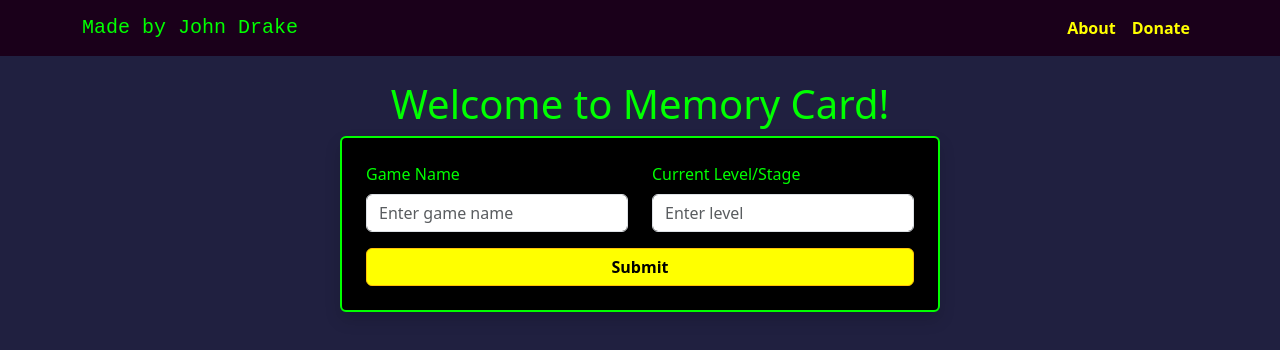
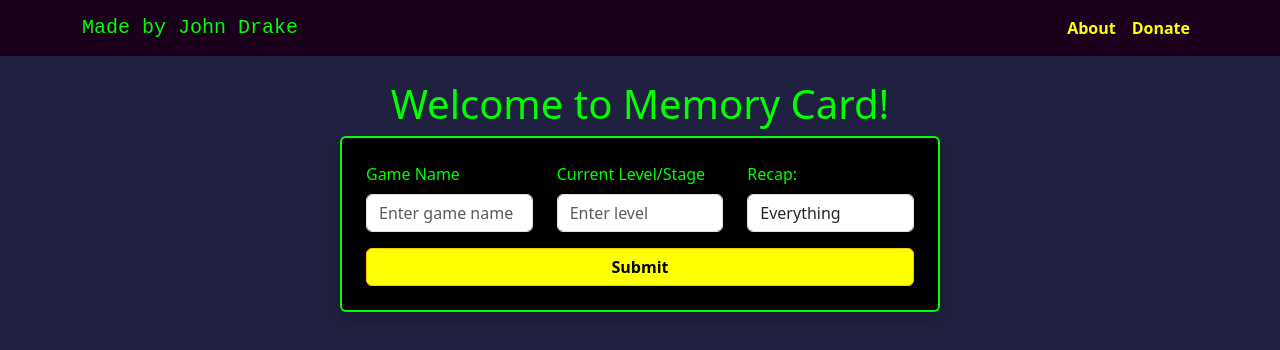
Before and after one commit to johnmdrake1/memorycard, a React (Create React App) app: page / in a window 1280 px wide. Shown: the top 350 px of the page. Built offline with nearby package versions, Linux system fonts and the light colour scheme; no server answers.

Commit message:
Added dropdown, recap option state, and changed handleSubmit to navigate with recapOption as well

```diff
--- a/src/components/GameForm.js
+++ b/src/components/GameForm.js
@@ -13,12 +13,14 @@ function GameForm() {
     const [gameName, setGameName] = useState('');
     //state and state setter for the user's current level in that game
     const [level, setLevel] = useState('');
+    //state and state setter for the type of recap selection, defaults to everything
+    const [recapOption, setRecapOption] = useState("Everything");
 
     //handler for submission of game and level
     const handleSubmit = (e) => {
         e.preventDefault();
-        //Navigate to results page with gameName and level, API will be called there
-        navigate('/results', { state: { gameName, level } });
+        //Navigate to results page with gameName, level, and recapOption. API will be called there.
+        navigate('/results', { state: { gameName, level, recapOption } });
     };
 
     return (
@@ -41,7 +43,7 @@ function GameForm() {
                 {/* Bootstrap row for grouping the input fields */}
                 <Row className="mb-3">
                     {/* Column for the game name input  */}
-                    <Col xs={12} md={6}>
+                    <Col xs={12} md={4}>
                         <Form.Group controlId="formGameName">
                             {/* Label for the first field */}
                             <Form.Label style={{ color: '#0f0' }}>Game Name</Form.Label>
@@ -56,7 +58,7 @@ function GameForm() {
                     </Col>
 
                     {/* Column for the level/stage input */}
-                    <Col xs={12} md={6}>
+                    <Col xs={12} md={4}>
                         <Form.Group controlId="formLevel">
                             {/* Label for the second field */}
                             <Form.Label style={{ color: '#0f0' }}>Current Level/Stage</Form.Label>
@@ -67,6 +69,23 @@ function GameForm() {
                                 value={level}
                                 onChange={(e) => setLevel(e.target.value)}
                             />
+                        </Form.Group>
+                    </Col>
+
+                    {/* Column for type of recap selection  */}
+                    <Col xs={12} md={4}>
+                        <Form.Group controlId="formRecapOption">
+                            <Form.Label style={{ color: '#0f0' }}>Recap:</Form.Label>
+                            <Form.Control
+                                as="select"
+                                value={recapOption}
+                                onChange={(e) => setRecapOption(e.target.value)}
+                            >
+                                <option>Everything</option>
+                                <option>Story</option>
+                                <option>Objective</option>
+                                <option>Controls and Mechanics</option>
+                            </Form.Control>
                         </Form.Group>
                     </Col>
                 </Row>
```
